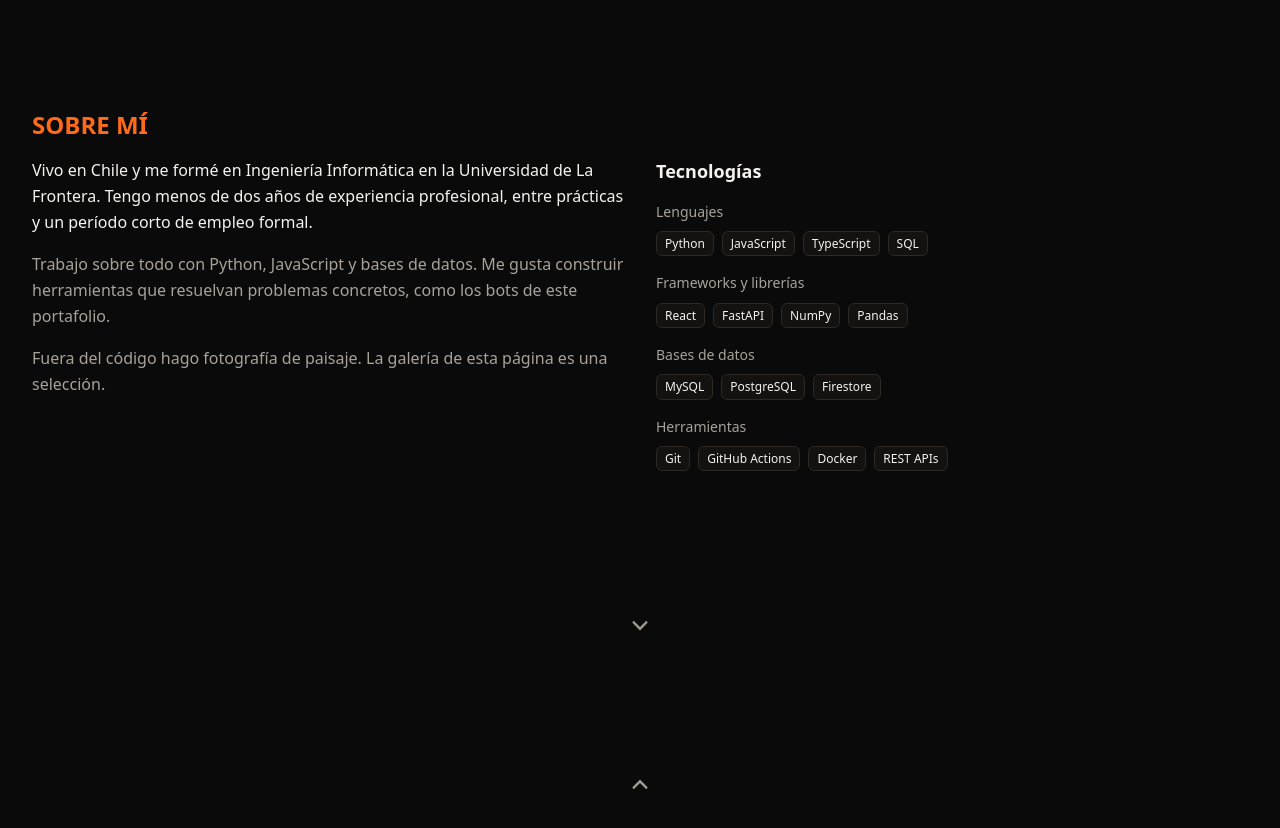
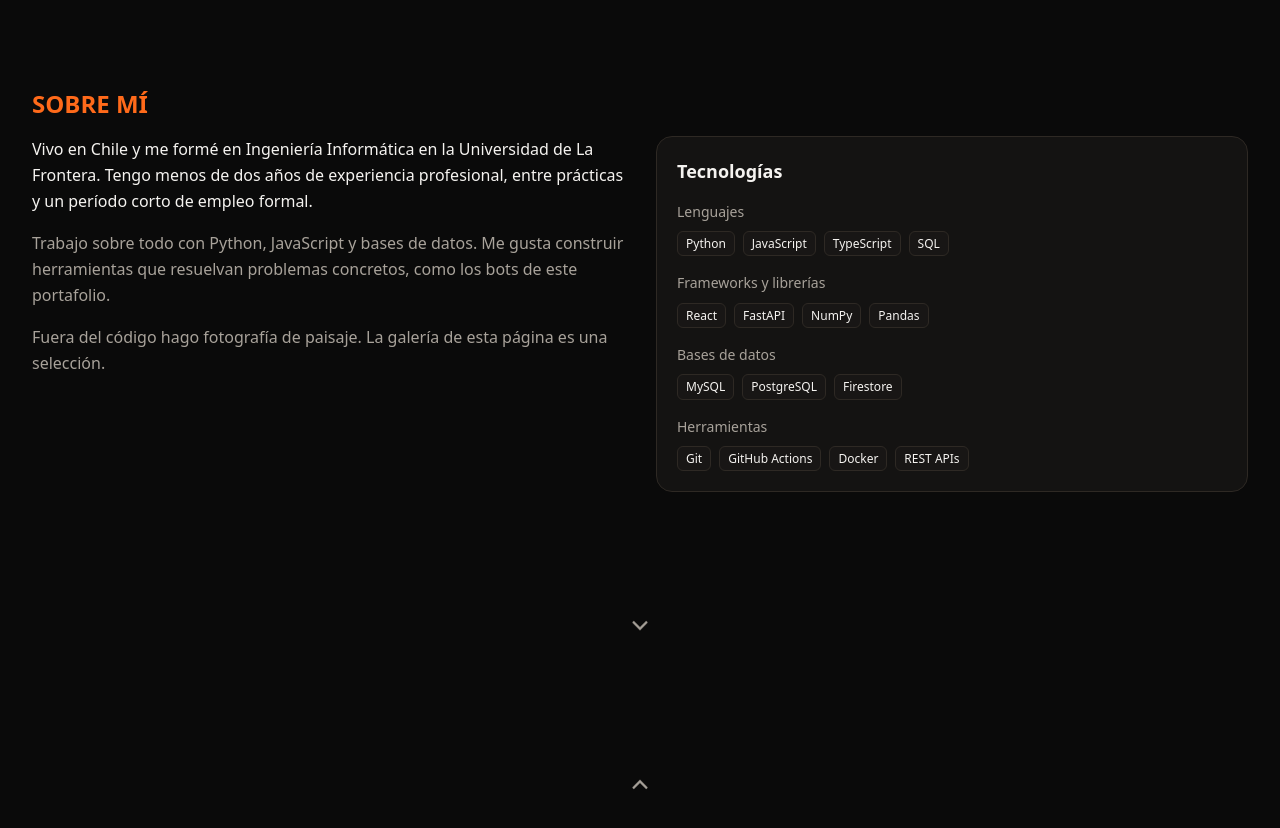
Before and after one commit to ElianBustamante/ElianBustamante.github.io, a React (Vite) app: page /#inicio in a window 1280 px wide. Shown: the part 2540-3368 px from the top of the page. Built offline with nearby package versions, Linux system fonts and the light colour scheme.

Commit message:
style(about): wrap skills in card surface and use compact variant

```diff
--- a/src/components/About.jsx
+++ b/src/components/About.jsx
@@ -27,30 +27,33 @@ export default function About() {
   return (
     <Section id="sobre-mi" titleKey="about.title">
       <div ref={paged ? pagerRef : undefined} className={containerClass}>
-        <div className={`max-w-[65ch] space-y-4 [@media(max-height:520px)]:space-y-2 ${pageItemClass}`.trim()}>
-          <p className="text-text text-[1rem] [@media(max-height:520px)]:text-[0.875rem] leading-relaxed">
+        <div className={`max-w-[65ch] space-y-4 compact:space-y-2 ${pageItemClass}`.trim()}>
+          <p className="text-text text-[1rem] compact:text-[0.875rem] leading-relaxed">
             {t('about.p1')}
           </p>
-          <p className="text-muted text-[1rem] [@media(max-height:520px)]:text-[0.875rem] leading-relaxed">
+          <p className="text-muted text-[1rem] compact:text-[0.875rem] leading-relaxed">
             {t('about.p2')}
           </p>
-          <p className="text-muted text-[1rem] [@media(max-height:520px)]:text-[0.875rem] leading-relaxed">
+          <p className="text-muted text-[1rem] compact:text-[0.875rem] leading-relaxed">
             {t('about.p3')}
           </p>
         </div>
 
-        <Reveal delay={120} className={`space-y-4 [@media(max-height:520px)]:space-y-2.5 ${pageItemClass}`.trim()}>
-          <h3 className="text-lg [@media(max-height:520px)]:text-[1rem] font-bold text-text">
+        <Reveal
+          delay={120}
+          className={`rounded-card border border-border bg-surface p-4 sm:p-5 compact:p-3 space-y-4 compact:space-y-2.5 ${pageItemClass}`.trim()}
+        >
+          <h3 className="text-lg compact:text-[1rem] font-bold text-text">
             {t('about.skills.title')}
           </h3>
 
-          <div className="space-y-4 [@media(max-height:520px)]:space-y-2">
+          <div className="space-y-4 compact:space-y-2">
             {skillGroups.map((group) => (
               <div key={group.key}>
-                <h4 className="text-[0.875rem] font-medium text-muted mb-2 [@media(max-height:520px)]:mb-1">
+                <h4 className="text-[0.875rem] font-medium text-muted mb-2 compact:mb-1">
                   {group.label}
                 </h4>
-                <ul role="list" className="flex flex-wrap gap-2 [@media(max-height:520px)]:gap-1.5">
+                <ul role="list" className="flex flex-wrap gap-2 compact:gap-1.5">
                   {group.items.map((tech) => (
                     <li
                       key={tech}
```
